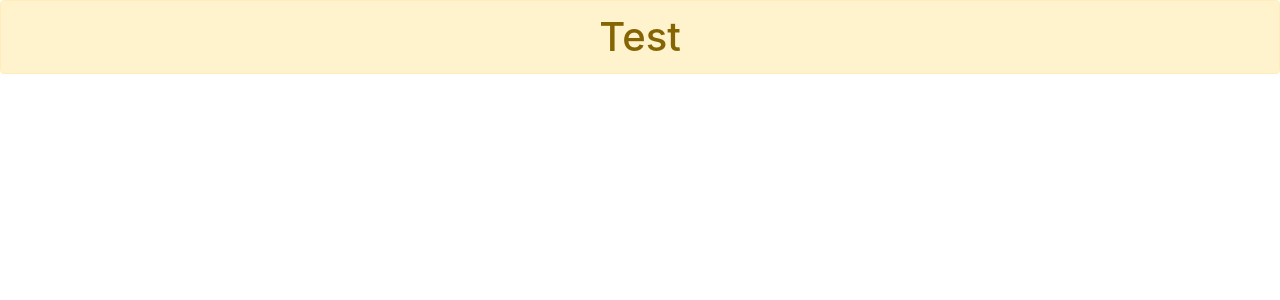
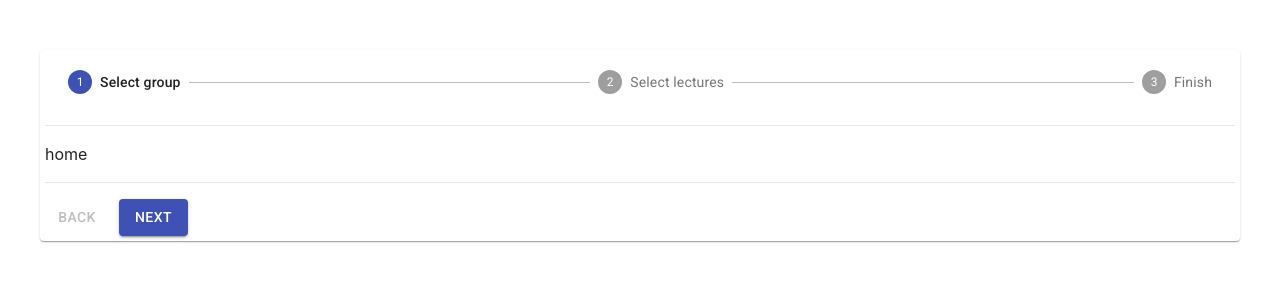
Before and after one commit to SiRazoR/calendar-generator-client, a React (Create React App) app: page / in a window 1280 px wide. Shown: the top 300 px of the page. Built offline with nearby package versions, Linux system fonts and the light colour scheme.

Commit message:
&Added 3 application screens alongside with navigation

```diff
--- a/package.json
+++ b/package.json
@@ -3,6 +3,7 @@
   "version": "0.1.0",
   "private": true,
   "dependencies": {
+    "@material-ui/core": "^4.0.2",
     "axios": "^0.18.0",
     "bootstrap": "^4.3.1",
     "classname": "0.0.0",
--- a/public/index.html
+++ b/public/index.html
@@ -2,40 +2,19 @@
 <html lang="en">
   <head>
     <meta charset="utf-8" />
-    <link rel="shortcut icon" href="%PUBLIC_URL%/favicon.ico" />
+    <link rel="icon" href="https://freeiconshop.com/wp-content/uploads/edd/calendar-flat.png" />
     <meta
       name="viewport"
       content="width=device-width, initial-scale=1, shrink-to-fit=no"
     />
     <meta name="theme-color" content="#000000" />
-    <!--
-      manifest.json provides metadata used when your web app is installed on a
-      user's mobile device or desktop. See https://developers.google.com/web/fundamentals/web-app-manifest/
-    -->
+    <link rel="stylesheet" href="https://fonts.googleapis.com/css?family=Roboto:300,400,500&display=swap" />
+    <link rel="stylesheet" href="https://fonts.googleapis.com/icon?family=Material+Icons" />
     <link rel="manifest" href="%PUBLIC_URL%/manifest.json" />
-    <!--
-      Notice the use of %PUBLIC_URL% in the tags above.
-      It will be replaced with the URL of the `public` folder during the build.
-      Only files inside the `public` folder can be referenced from the HTML.
-
-      Unlike "/favicon.ico" or "favicon.ico", "%PUBLIC_URL%/favicon.ico" will
-      work correctly both with client-side routing and a non-root public URL.
-      Learn how to configure a non-root public URL by running `npm run build`.
-    -->
-    <title>React App</title>
+    <title>Calendar Generator</title>
   </head>
   <body>
     <noscript>You need to enable JavaScript to run this app.</noscript>
     <div id="root"></div>
-    <!--
-      This HTML file is a template.
-      If you open it directly in the browser, you will see an empty page.
-
-      You can add webfonts, meta tags, or analytics to this file.
-      The build step will place the bundled scripts into the <body> tag.
-
-      To begin the development, run `npm start` or `yarn start`.
-      To create a production bundle, use `npm run build` or `yarn build`.
-    -->
   </body>
 </html>
--- a/src/App.css
+++ b/src/App.css
@@ -1,33 +1,3 @@
 .App {
   text-align: center;
 }
-
-.App-logo {
-  animation: App-logo-spin infinite 20s linear;
-  height: 40vmin;
-  pointer-events: none;
-}
-
-.App-header {
-  background-color: #282c34;
-  min-height: 100vh;
-  display: flex;
-  flex-direction: column;
-  align-items: center;
-  justify-content: center;
-  font-size: calc(10px + 2vmin);
-  color: white;
-}
-
-.App-link {
-  color: #61dafb;
-}
-
-@keyframes App-logo-spin {
-  from {
-    transform: rotate(0deg);
-  }
-  to {
-    transform: rotate(360deg);
-  }
-}
--- a/src/App.js
+++ b/src/App.js
@@ -1,15 +1,118 @@
-import React, { Component } from 'react';
+import React from 'react';
 import './App.css';
 import "bootstrap/dist/css/bootstrap.min.css";
+import Paper from "@material-ui/core/Paper";
+import Typography from "@material-ui/core/Typography";
+import Stepper from '@material-ui/core/Stepper';
+import Step from '@material-ui/core/Step';
+import StepLabel from '@material-ui/core/StepLabel';
+import Button from '@material-ui/core/Button';
+import Home from './components/Home'
+import Finish from './components/Finish'
+import LecturesSelection from './components/LecturesSelection'
 
-class App extends Component {
-  render() {
-    return (
-      <div className="App">
-       <h1 className="alert alert-warning"> Test </h1>
-      </div>
-    );
-  }
+const styles = {
+    root: {
+        display: 'flex',
+        justifyContent: 'center',
+        verticalAlign: 'center',
+        marginTop: 50
+    },
+    card: {
+        padding: 5,
+        width: 1200,
+        maxWidth: 1200,
+    },
+    stepper: {
+        marginTop: 0,
+        marginBottom: 0,
+        padding: 15
+    },
+    backButton: {
+        marginRight: 10,
+    },
+    instructions: {
+        marginTop: 10,
+        marginBottom: 10,
+    }
+};
+
+const Line = () => (
+    <hr style={{color: '#f5f5f5'}}/>
+);
+const steps = ['Select group', 'Select lectures', 'Finish'];
+
+export default class App extends React.Component {
+
+    constructor(props) {
+        super(props);
+        this.state = {
+            activeStep: 0
+        };
+    }
+
+    handleNext = () => {
+        this.setState({activeStep: this.state.activeStep + 1});
+    };
+
+    handleBack = () => {
+        this.setState({activeStep: this.state.activeStep - 1});
+    };
+
+    handleReset = () => {
+        this.setState({activeStep: 0});
+    };
+
+    render() {
+        return (
+            <div style={styles.root}>
+                <Paper style={styles.card}>
+
+                    <Stepper
+                        activeStep={this.state.activeStep}
+                        style={styles.stepper}>
+                        {steps.map(label => (
+                            <Step key={label}>
+                                <StepLabel>{label}</StepLabel>
+                            </Step>
+                        ))}
+                    </Stepper>
+
+                    <Line/>
+                    {this.state.activeStep === 0 && <Home/>}
+                    {this.state.activeStep === 1 && <LecturesSelection/>}
+                    {this.state.activeStep === 2 && <Finish/>}
+                    <Line/>
+
+                    <div>
+                        {this.state.activeStep === steps.length - 1 ? (
+                            <div>
+                                <Typography style={styles.instructions}>
+                                    <Button onClick={this.handleReset}>Reset</Button>
+                                    All steps completed
+                                </Typography>
+
+                            </div>
+                        ) : (
+                            <div>
+                                <div>
+                                    <Button
+                                        disabled={this.state.activeStep === 0}
+                                        onClick={this.handleBack}
+                                        style={styles.backButton}
+                                    >
+                                        Back
+                                    </Button>
+                                    <Button variant="contained" color="primary" onClick={this.handleNext}>
+                                        {this.state.activeStep === steps.length - 1 ? 'Finish' : 'Next'}
+                                    </Button>
+                                </div>
+                            </div>
+                        )}
+                    </div>
+
+                </Paper>
+            </div>
+        );
+    }
 }
-
-export default App;
--- /dev/null
+++ b/src/components/Finish.js
@@ -0,0 +1,21 @@
+import React from 'react';
+
+const styles = {
+};
+
+export default class Finish extends React.Component {
+
+    constructor(props) {
+        super(props);
+        this.state = {
+
+        };
+    }
+
+
+    render() {
+        return (
+            <p> finish  </p>
+        );
+    }
+}
--- /dev/null
+++ b/src/components/Home.js
@@ -0,0 +1,21 @@
+import React from 'react';
+
+const styles = {
+};
+
+export default class Home extends React.Component {
+
+    constructor(props) {
+        super(props);
+        this.state = {
+
+        };
+    }
+
+
+    render() {
+        return (
+            <p> home </p>
+        );
+    }
+}
--- /dev/null
+++ b/src/components/LecturesSelection.js
@@ -0,0 +1,21 @@
+import React from 'react';
+
+const styles = {
+};
+
+export default class LecturesSelection extends React.Component {
+
+    constructor(props) {
+        super(props);
+        this.state = {
+
+        };
+    }
+
+
+    render() {
+        return (
+            <p> lecture selection </p>
+        );
+    }
+}
--- a/src/index.js
+++ b/src/index.js
@@ -6,7 +6,4 @@ import * as serviceWorker from './serviceWorker';
 
 ReactDOM.render(<App />, document.getElementById('root'));
 
-// If you want your app to work offline and load faster, you can change
-// unregister() to register() below. Note this comes with some pitfalls.
-// Learn more about service workers: https://bit.ly/CRA-PWA
 serviceWorker.unregister();
```
Also changed, not shown: 1 other file (tests, documents, lock files or other folders).
